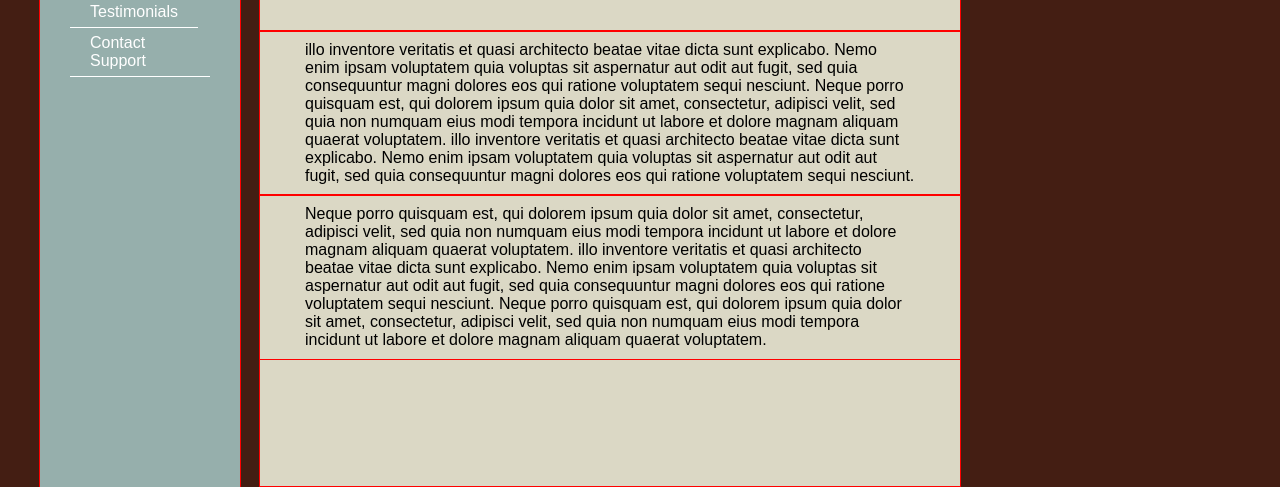
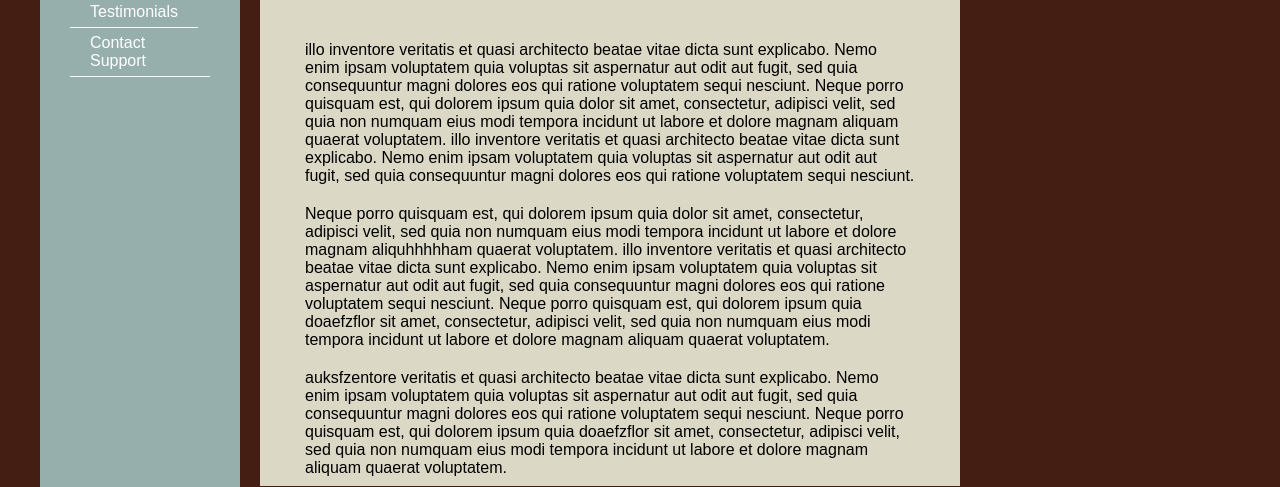
Before and after one commit to georgiabrookepulham/289.101, a plain HTML site: page Workshop3/divlayer/index.html in a window 1280 px wide. Shown: the part 611-1098 px from the top of the page. Drawn offline with Linux system fonts and the light colour scheme.

Commit message:
adding stuff

```diff
--- a/Workshop3/divlayer/index.html
+++ b/Workshop3/divlayer/index.html
@@ -81,7 +81,9 @@
                 </div>
 
                 <div class="text2">
-                Neque porro quisquam est, qui dolorem ipsum quia dolor sit amet, consectetur, adipisci velit, sed quia non numquam eius modi tempora incidunt ut labore et dolore magnam aliquam quaerat voluptatem. illo inventore veritatis et quasi architecto beatae vitae dicta sunt explicabo. Nemo enim ipsam voluptatem quia voluptas sit aspernatur aut odit aut fugit, sed quia consequuntur magni dolores eos qui ratione voluptatem sequi nesciunt. Neque porro quisquam est, qui dolorem ipsum quia dolor sit amet, consectetur, adipisci velit, sed quia non numquam eius modi tempora incidunt ut labore et dolore magnam aliquam quaerat voluptatem. </div>
+                Neque porro quisquam est, qui dolorem ipsum quia dolor sit amet, consectetur, adipisci velit, sed quia non numquam eius modi tempora incidunt ut labore et dolore magnam aliquhhhhham quaerat voluptatem. illo inventore veritatis et quasi architecto beatae vitae dicta sunt explicabo. Nemo enim ipsam voluptatem quia voluptas sit aspernatur aut odit aut fugit, sed quia consequuntur magni dolores eos qui ratione voluptatem sequi nesciunt. Neque porro quisquam est, qui dolorem ipsum quia doaefzflor sit amet, consectetur, adipisci velit, sed quia non numquam eius modi tempora incidunt ut labore et dolore magnam aliquam quaerat voluptatem. </div>
+
+                <div class="text3"> auksfzentore veritatis et quasi architecto beatae vitae dicta sunt explicabo. Nemo enim ipsam voluptatem quia voluptas sit aspernatur aut odit aut fugit, sed quia consequuntur magni dolores eos qui ratione voluptatem sequi nesciunt. Neque porro quisquam est, qui dolorem ipsum quia doaefzflor sit amet, consectetur, adipisci velit, sed quia non numquam eius modi tempora incidunt ut labore et dolore magnam aliquam quaerat voluptatem.</div>
             </div>
 
             </div>
--- a/Workshop3/divlayer/style.css
+++ b/Workshop3/divlayer/style.css
@@ -1,9 +1,6 @@
 body{
     background-color:#441e13;
     color:white;
-}
-div {
-    outline: 1px solid red;
 }
 
 .container{
@@ -138,3 +135,8 @@ div {
     font-family: sans-serif;
     padding: 10px 45px
 }
+.text3{
+    color: black;
+    font-family: sans-serif;
+    padding:10px 45px
+}
```
Also changed, not shown: 1 other file.
